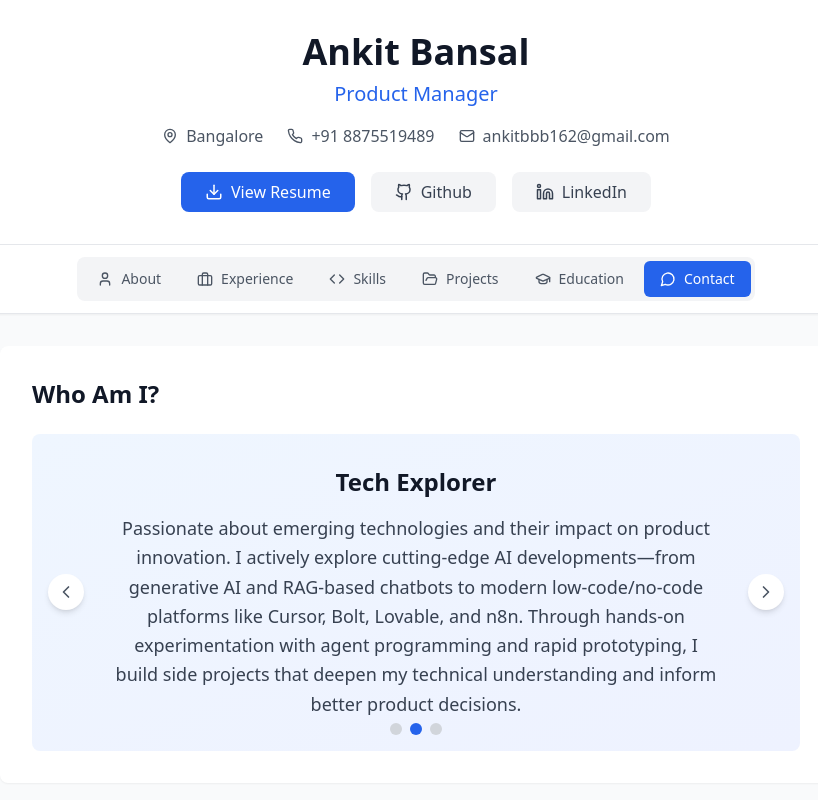
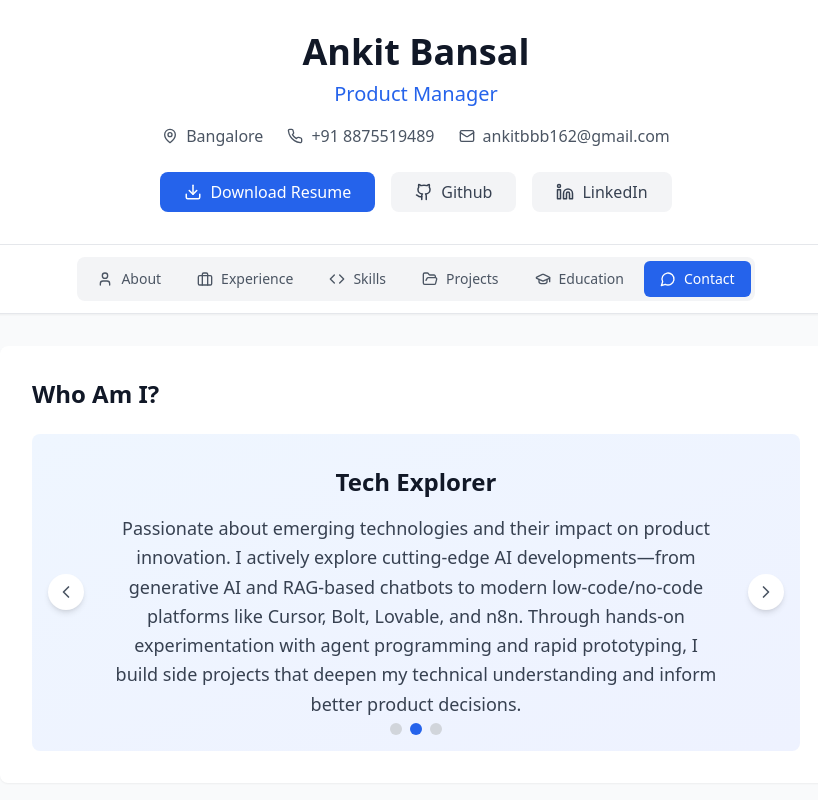
Before and after one commit to ankitbansal2101/digital-resume, a React (Vite) app: page / in a window 1280 px wide. Shown: the top 800 px of the page, without its empty margins (224-1042 px from the left). Built offline with nearby package versions, Linux system fonts and the light colour scheme.

Commit message:
Change button text to Download Resume

```diff
--- a/src/components/Header.tsx
+++ b/src/components/Header.tsx
@@ -37,7 +37,7 @@ const Header = () => {
               className="bg-blue-600 text-white px-6 py-2 rounded-lg hover:bg-blue-700 transition-colors flex items-center gap-2"
             >
               <Download size={18} />
-              View Resume
+              Download Resume
             </a>
             <a
               href="https://github.com/ankitbansal2101"
```
